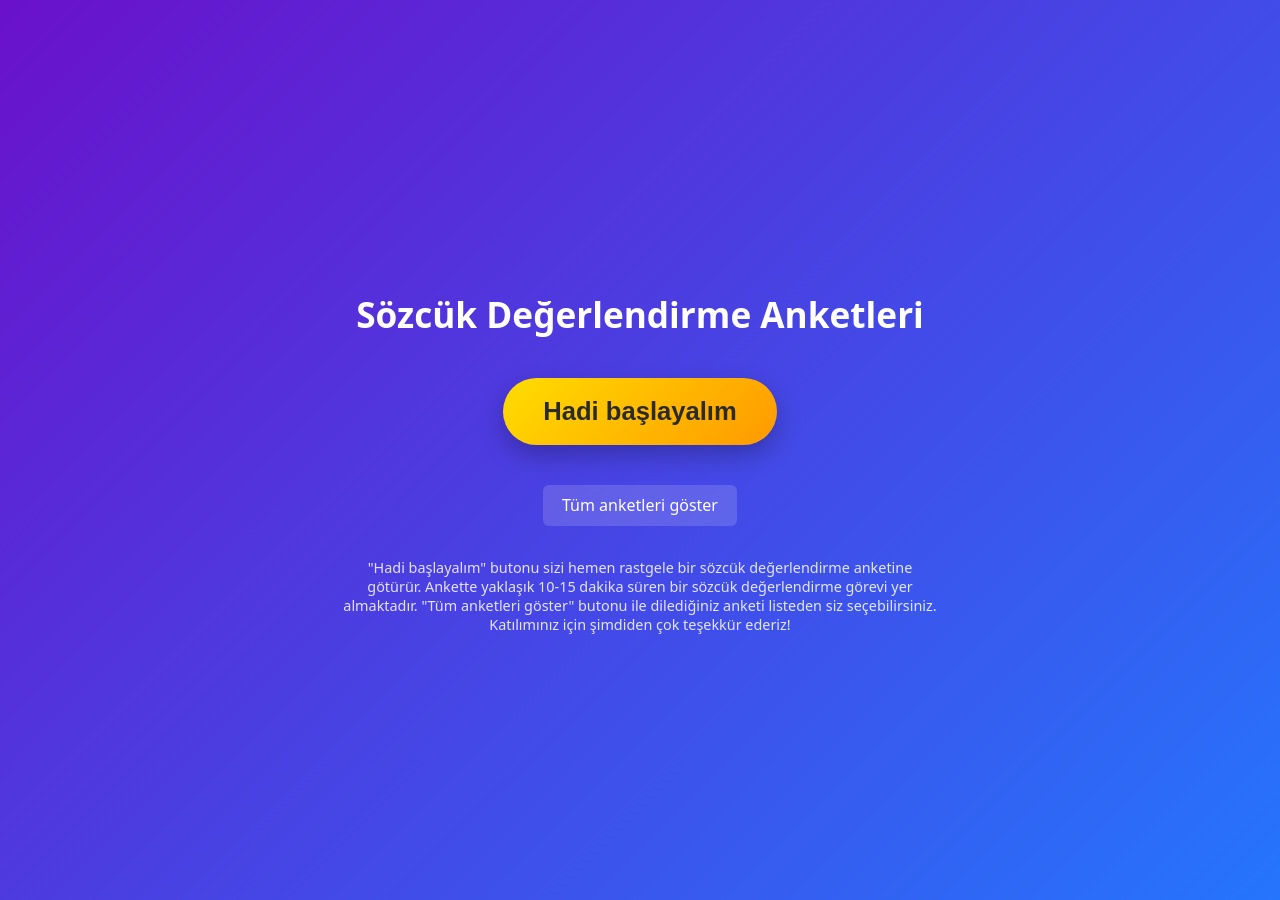
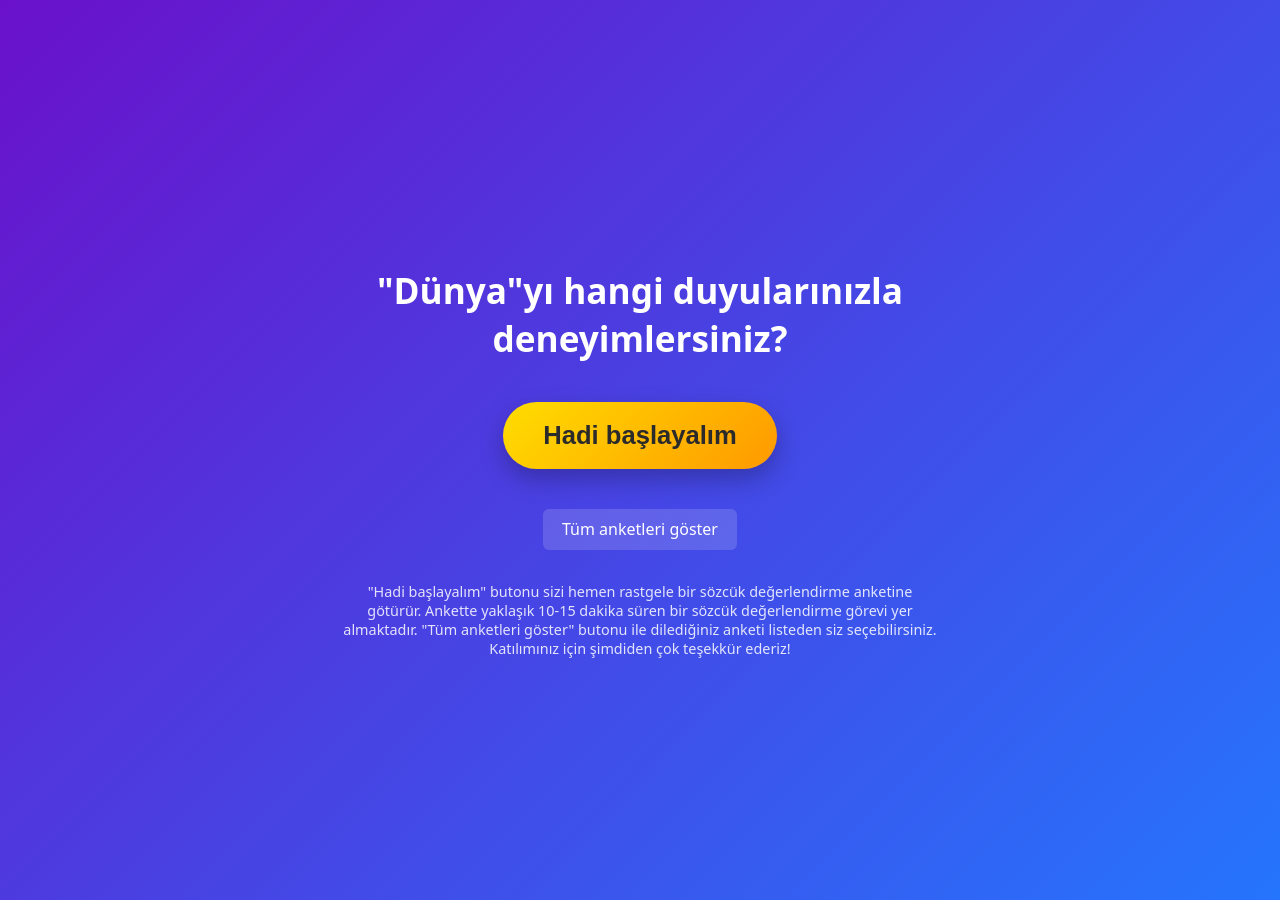
Before and after one commit to 925sozcuk/925sozcuk.github.io, a Jekyll site: the page built from index.html, in a window 1280 px wide. Built offline with Jekyll 4.4.1, drawn with Linux system fonts in a browser that asks for light colours.

Commit message:
Update index.html

```diff
--- a/index.html
+++ b/index.html
@@ -86,7 +86,7 @@ layout: none
 
 <body>
   <div class="container">
-    <h1>Sözcük Değerlendirme Anketleri</h1>
+    <h1>"Dünya"yı hangi duyularınızla deneyimlersiniz?</h1>
 
     <button class="start-button" onclick="startSurvey()">
       Hadi başlayalım
```
